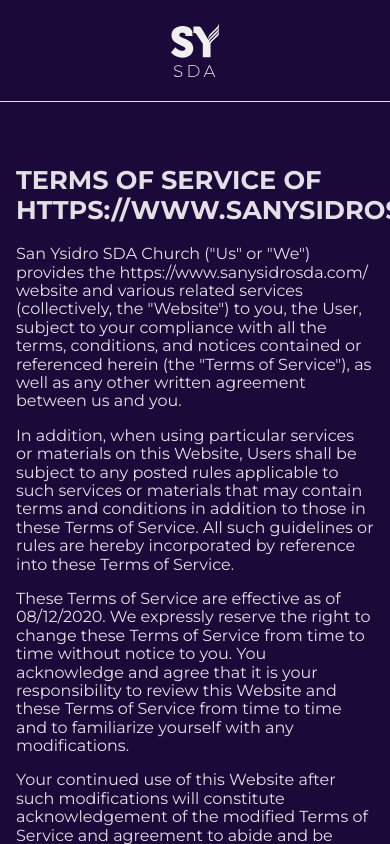
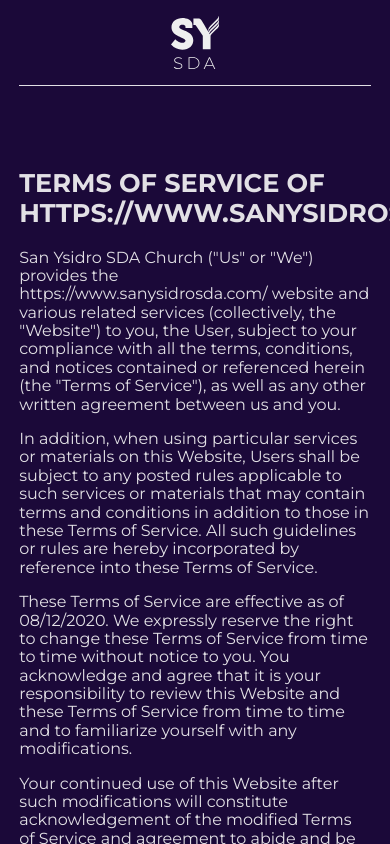
Before and after one commit to cesosag/syiasd, a Next.js app: page /tos in a window 390 px wide. Shown: the top 844 px of the page. Built offline with nearby package versions, Linux system fonts and the light colour scheme.

Commit message:
Add media queries

```diff
--- a/components/Header/header.styles.js
+++ b/components/Header/header.styles.js
@@ -1,16 +1,20 @@
 import styled from 'styled-components'
 import { dynamicElement, Wrapper, theme } from 'styles'
 
+const { colors, vars } = theme
+
 export const Head = styled(dynamicElement('header', true))`
 	/* mix-blend-mode: darken; */
-	max-width: ${theme.vars.maxWidth}px;
+	max-width: ${vars.desktopUpperBoundary}px;
+	padding: 1rem 1.2rem;
 	position: fixed;
 	width: 100%;
 
 	${Wrapper} {
-		border-bottom: 1px solid ${theme.colors.neutral.light};
+		border-bottom: 1px solid ${colors.neutral.light};
 		display: grid;
-		padding: 1.5rem;
+		padding: 0 0 1rem 0;
   	place-items: center;
+		width: 100%;
 	}
 `
--- a/components/Header/index.jsx
+++ b/components/Header/index.jsx
@@ -3,14 +3,14 @@
 import { theme } from 'styles'
 import { Head } from './header.styles'
 
-const { vars: { maxPhoneBreakpoint } } = theme
+const { vars: { phoneUpperBoundary } } = theme
 
 const Header = ({ logo, logoMobile, logoText }) => (
 	<Head>
 		<Link href="/">
 			<a>
 				<picture>
-					<source media={`(min-width: ${maxPhoneBreakpoint}px)`} srcSet={logo} />
+					<source media={`(min-width: ${phoneUpperBoundary}px)`} srcSet={logo} />
 					<img src={logoMobile} alt={logoText} />
 				</picture>
 			</a>
--- a/components/Hero/hero.styles.js
+++ b/components/Hero/hero.styles.js
@@ -1,40 +1,47 @@
 import styled from 'styled-components'
 import { theme } from 'styles'
 
-const { colors, vars: { maxPhoneBreakpoint } } = theme
+const { colors, mediaQueries: { tabletPortraitUp } } = theme
 
 export const Title = styled.h1`
 	font-size: 48px;
+	line-height: 1.31;
 
-	@media (min-width: ${maxPhoneBreakpoint}px) {
+	${tabletPortraitUp} {
 		font-size: 82px;
 	}
 `
 
 export const Text = styled.p`
 	font-size: 24px;
+	line-height: 1.21;
 	text-transform: uppercase;
 
-	@media (min-width: ${maxPhoneBreakpoint}px) {
+	${tabletPortraitUp} {
 		font-size: 42px;
 	}
 `
 
 export const CTAs = styled.div`
-	display: flex;
-	justify-content: space-evenly;
-	margin-top: 1.5em;
+	margin-top: 2.5rem;
+	text-align: center;
 	width: 100%;
+
+	${tabletPortraitUp} {
+		display: flex;
+		justify-content: space-evenly;
+		margin-top: 1.5em;
+	}
 `
 
 export const Container = styled.div`
 	color: ${colors.neutral.light};
 	display: grid;
-	margin: 6rem 0;
-	padding: 1rem;
+	margin: 4.2rem 0;
+	padding: 2.5rem 1rem;
 	place-items: center;
 
-	@media (min-width: ${maxPhoneBreakpoint}px) {
+	${tabletPortraitUp} {
 		padding: 10rem;
 	}
 
--- a/styles/global.styles.js
+++ b/styles/global.styles.js
@@ -19,7 +19,7 @@
 		font-size: ${typography.typeScale.paragraph};
 		height: 100%;
 		margin: 0 auto;
-		max-width: ${vars.maxWidth}px;
+		max-width: ${vars.desktopUpperBoundary}px;
 		min-height: 100vh;
 		overscroll-behavior: none;
 	}
@@ -79,7 +79,7 @@
 
 export const Wrapper = styled.div`
 	margin: 0 auto;
-	max-width: ${vars.wrapperMaxWidth}px;
-	padding: 1rem;
+	max-width: ${vars.desktopUpperBoundary}px;
+	padding: 1.2rem;
 	width: 100vw;
 `
--- a/styles/theme.js
+++ b/styles/theme.js
@@ -31,8 +31,17 @@
 }
 
 export const vars = {
-	maxWidth: 1280,
 	transitionTime: '0.3s',
-	wrapperMaxWidth: 1024,
-	maxPhoneBreakpoint: 600,
+	phoneUpperBoundary: 600,
+	tabletPortraitUpperBoundary: 900,
+	tabletLandscapeUpperBoundary: 1200,
+	desktopUpperBoundary: 1800,
 }
+
+export const mediaQueries = {
+	phoneOnly: `@media (max-width: ${vars.phoneUpperBoundary - 1}px)`,
+	tabletPortraitUp: `@media (min-width: ${vars.phoneUpperBoundary}px)`,
+	tabletLandscapeUp: `@media (min-width: ${vars.tabletPortraitUpperBoundary}px)`,
+	desktopUp: `@media (min-width: ${vars.tabletLandscapeUpperBoundary}px)`,
+	largeDesktop: `@media (min-width: ${vars.desktopUpperBoundary}px)`,
+}
```
